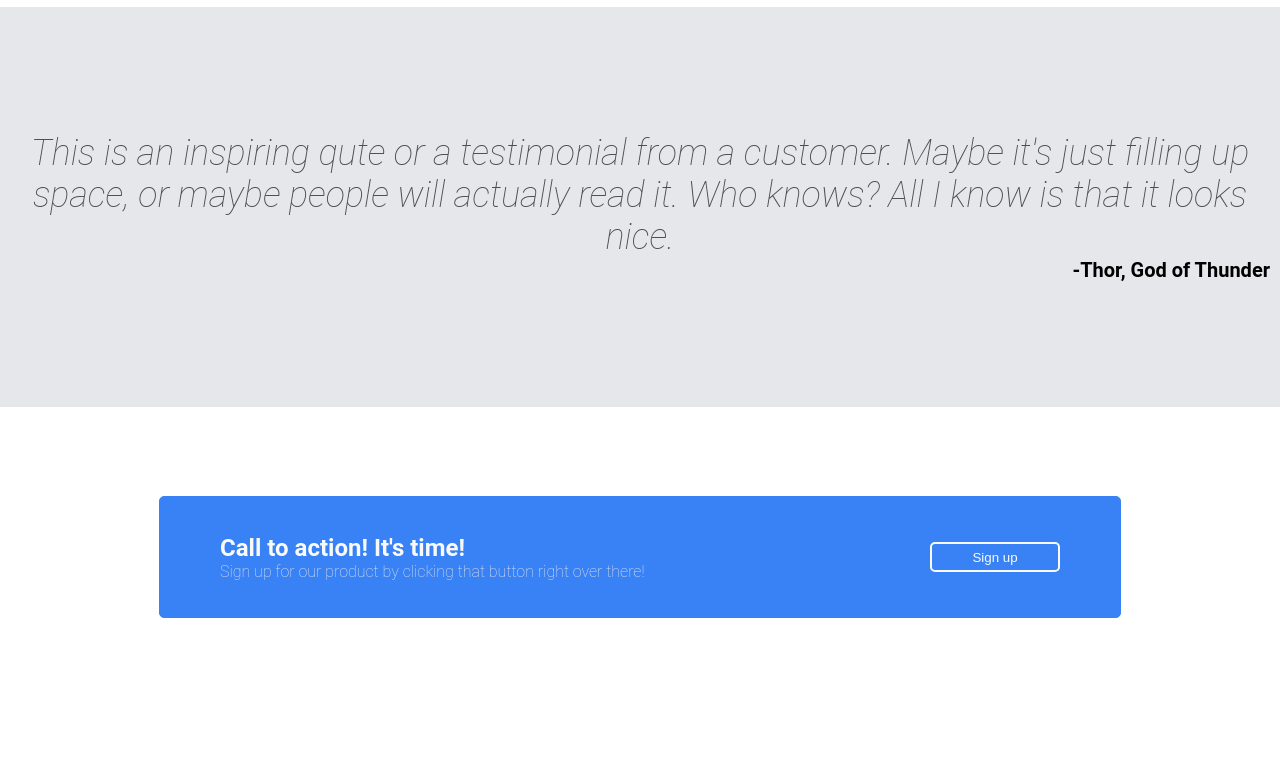
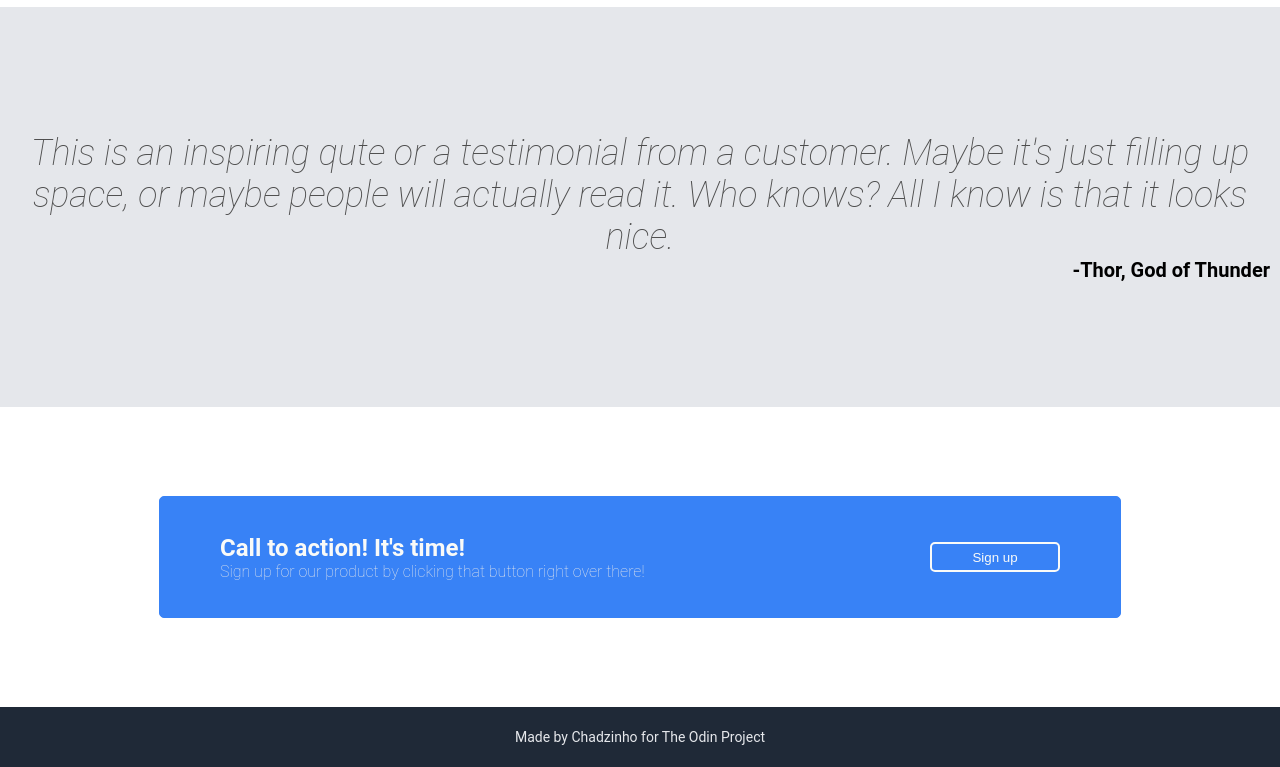
Before and after one commit to Chadzinho/landing-page, a plain HTML site: page index.html in a window 1280 px wide. Shown: the part 875-1642 px from the top of the page. Before the commit the page ends 1582 px from the top, so only its background shows below. Drawn offline with Linux system fonts and the light colour scheme.

Commit message:
Start and finish footer

```diff
--- a/index.html
+++ b/index.html
@@ -68,7 +68,7 @@
         </div>
     </div>
     <div class="footer">
-
+        <p class="footer-text">Made by Chadzinho for The Odin Project</p>
     </div>
 </body>
 </html>
--- a/styles.css
+++ b/styles.css
@@ -203,3 +203,17 @@ li{
     border-radius: 5px;
     cursor: pointer;
 }
+
+.footer{
+    background-color: #1f2937;
+    height: 60px;
+    display: flex;
+    justify-content: center;
+    align-items: center;
+}
+
+.footer-text{
+    color: #e5e7eb;
+    font-size: 14px;
+    text-align: center;
+}
```
